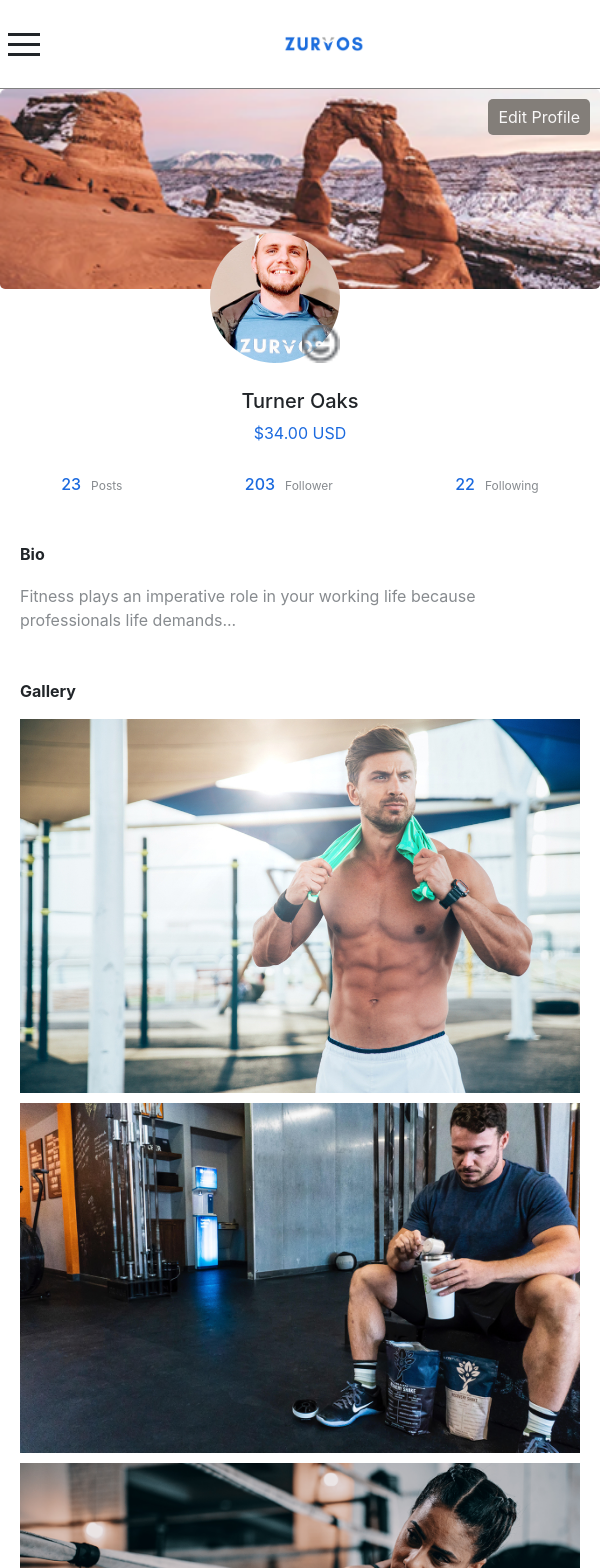
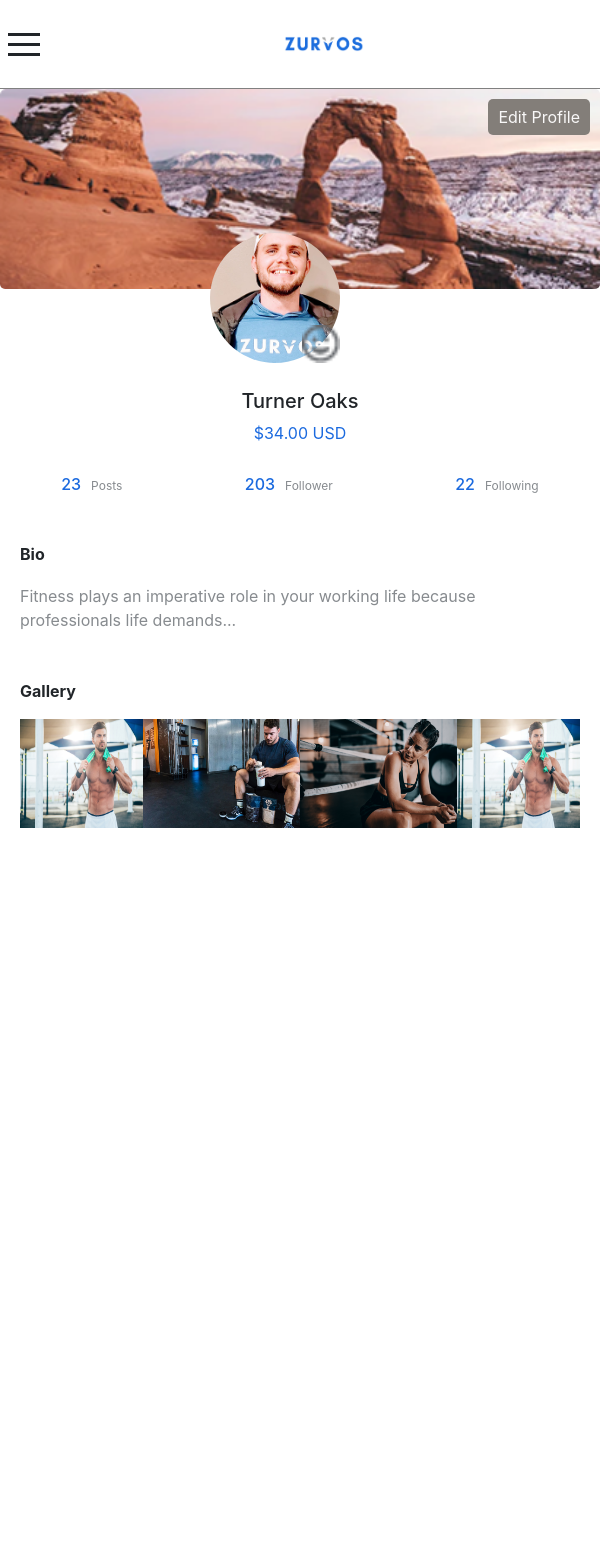
Before and after one commit to adeelnazeer/client-z, a React (Create React App) app: page /profile in a window 600 px wide. Shown: the top 1568 px of the page. After the commit the page ends 838 px from the top, so only its background shows below. Built offline with nearby package versions, Linux system fonts and the light colour scheme.

Commit message:
responsive column

```diff
--- a/src/assets/css/signUpOne.scss
+++ b/src/assets/css/signUpOne.scss
@@ -8,7 +8,6 @@
   .signup-main {
     margin: 0px !important;
   }
-
   //sign up two
   .signup-main-two {
     margin: 0px !important;
--- a/src/assets/css/subscription.scss
+++ b/src/assets/css/subscription.scss
@@ -117,7 +117,7 @@
       .bio-main {
         padding: 20px !important;
         .images-profile {
-          flex-direction: column;
+        //   flex-direction: column;
           div {
             margin-left: 0px;
             img {
```
